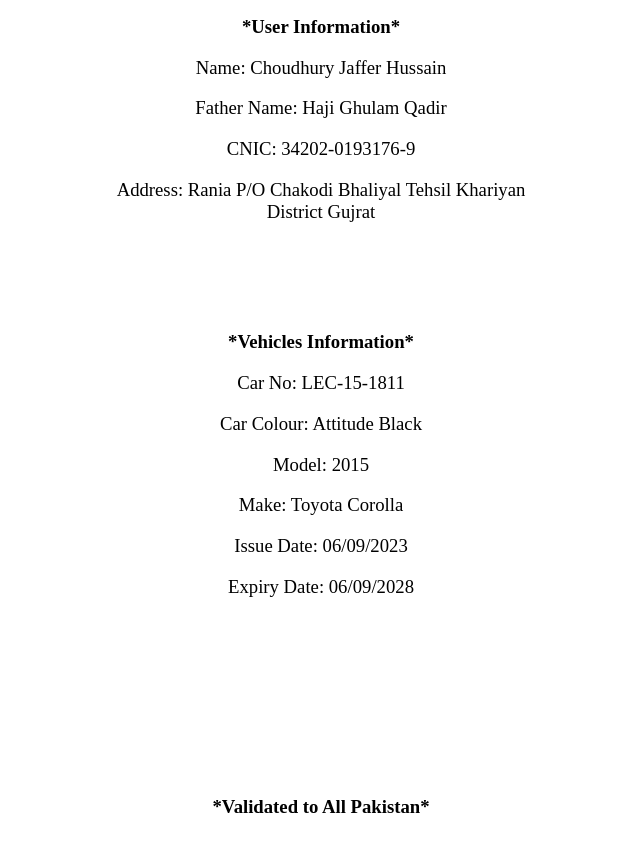
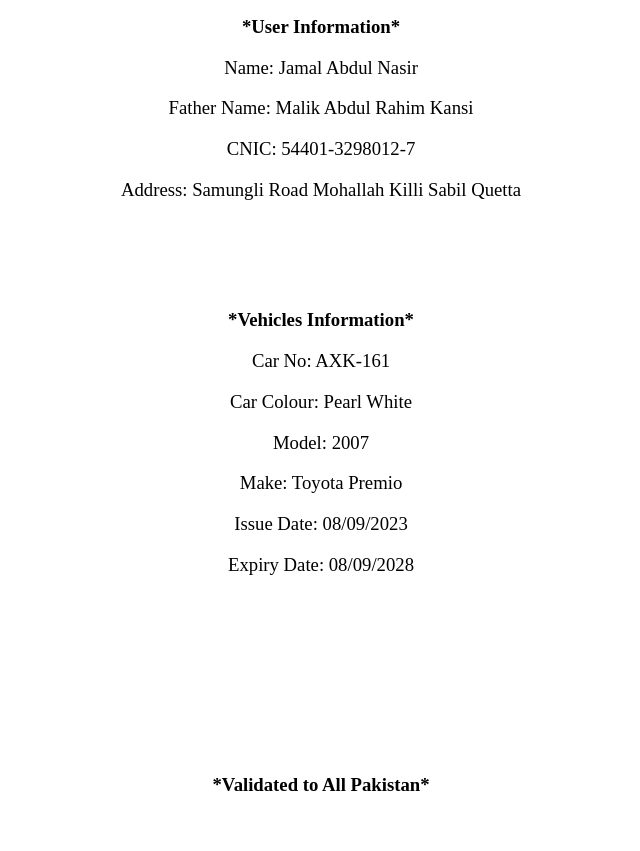
Before and after one commit to Ministry-Interior/ministryinterior5440132980127, a plain HTML site: page index.html in a window 1280 px wide. Shown: the part 2577-3428 px from the top of the page, without its empty margins (319-959 px from the left). Drawn offline with Linux system fonts and the light colour scheme.

Commit message:
index.html

```diff
--- a/index.html
+++ b/index.html
@@ -68,18 +68,18 @@
 <h3><b>Issuing Authority</b>: Muhammad Asad Mehmood</h3>
 <h3 class="padding-4">Section Officer (E-2)</h3>
 <h3><b>*User Information*</b></h3>
-<h3>Name: Choudhury Jaffer Hussain </h3>
-<h3>Father Name: Haji Ghulam Qadir</h3>
-<h3>CNIC: 34202-0193176-9 </h3>
-<h3 class="padding-2">Address: Rania P/O Chakodi Bhaliyal Tehsil Khariyan </br> District Gujrat
+<h3>Name: Jamal Abdul Nasir </h3>
+<h3>Father Name: Malik Abdul Rahim Kansi</h3>
+<h3>CNIC: 54401-3298012-7 </h3>
+<h3 class="padding-2">Address: Samungli Road Mohallah Killi Sabil Quetta </br>
 </h3>
 <h3><b>*Vehicles Information*</b></h3>
-<h3>Car No: LEC-15-1811</h3>
-<h3>Car Colour: Attitude Black</h3>
-<h3>Model: 2015</h3>
-<h3>Make: Toyota Corolla </h3>
-<h3>Issue Date: 06/09/2023</h3>
-<h3 class="padding-5">Expiry Date: 06/09/2028</h3>
+<h3>Car No: AXK-161</h3>
+<h3>Car Colour: Pearl White</h3>
+<h3>Model: 2007</h3>
+<h3>Make: Toyota Premio </h3>
+<h3>Issue Date: 08/09/2023</h3>
+<h3 class="padding-5">Expiry Date: 08/09/2028</h3>
 <h3 class="padding-4"><b>*Validated to All Pakistan*</b></h3>
 <h4 style="color:red">CopyRight</h4>
 <div><b>@2023</b> Ministry of Interior Pakistan Phone No: 051-9206660 Fax No: 051-9204193 Email ID: <a href="/cdn-cgi/l/email-protection" class="__cf_email__" data-cfemail="bcd8cfd0ddcb8efcd5d2c8d9ced5d3ce92dbd3ca92ccd7">[email&#10;protected]</a></div>
```
